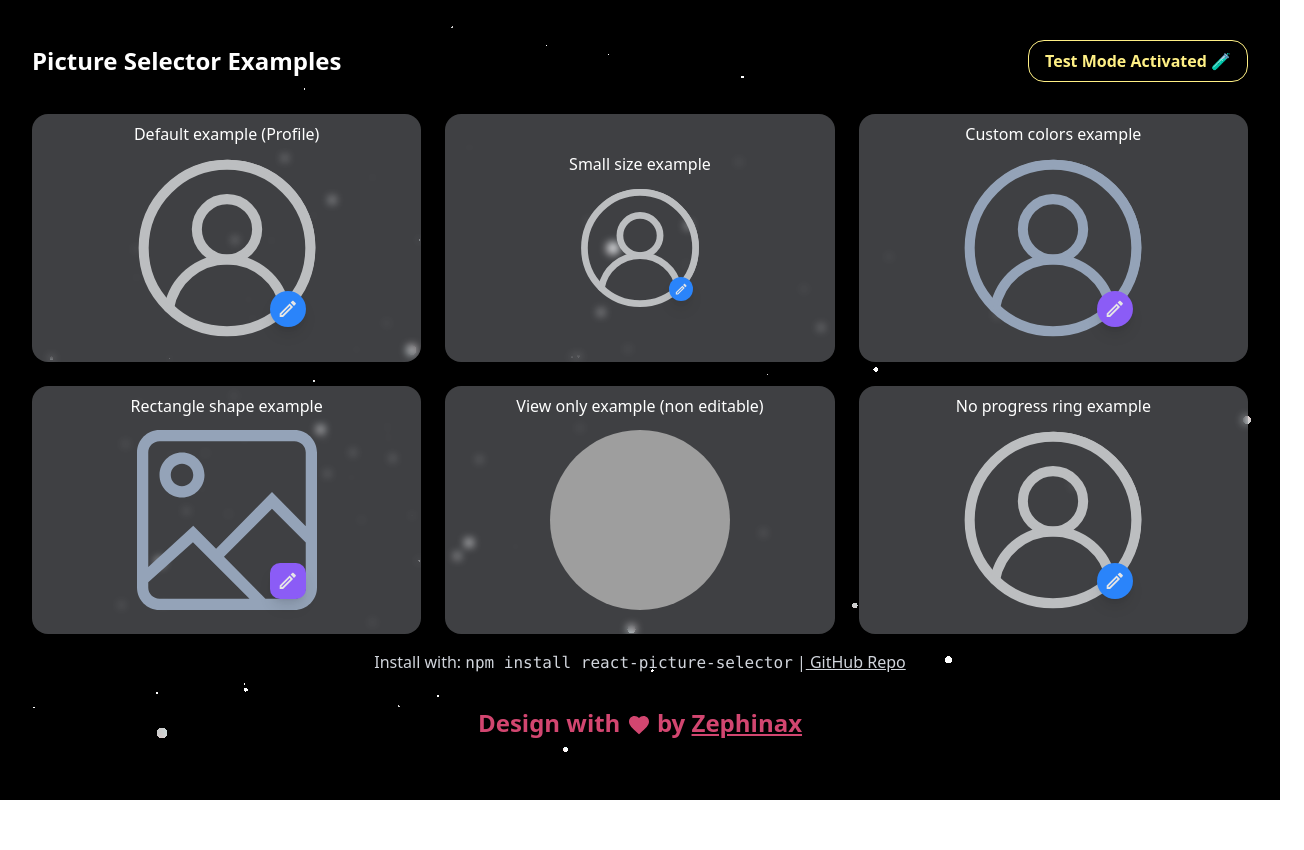
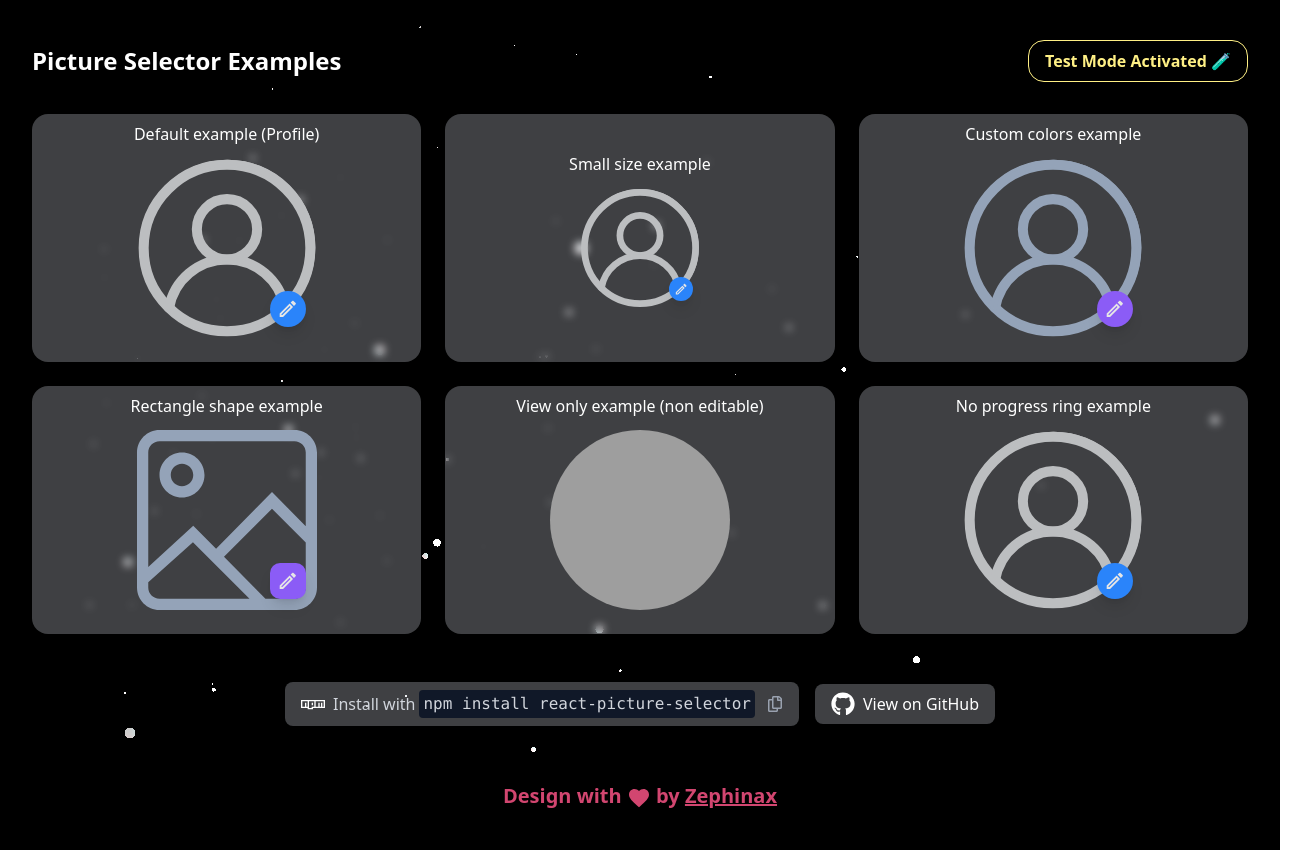
Before and after one commit to Zephinax/react-picture-selector, a React (Vite) app: page / in a window 1280 px wide. Shown: the whole page, 1304 px wide, since content can reach past the window. Before the commit the page ends 800 px from the top, so only its background shows below. Built offline with nearby package versions, Linux system fonts and the light colour scheme; grey boxes are pictures that could not be loaded.

Commit message:
fix some problems in the app

```diff
--- a/src/App.tsx
+++ b/src/App.tsx
@@ -1,20 +1,12 @@
-import React from "react";
+import React, { useState } from "react";
 import PictureSelector from "./components/pictureSelector/PictureSelector";
 import Particles from "./components/Particles";
 import Card from "./components/Card";
+import { FaCheck, FaGithub, FaNpm, FaRegCopy } from "react-icons/fa";
 
 const App: React.FC = () => {
-  const handleImageChange = (newImageUrl: string) => {
-    console.log("Selected image URL:", newImageUrl);
-    // You can send the URL to the server or manage state here
-  };
+  const [copied, setCopied] = useState(false);
 
-  const handleDelete = () => {
-    console.log("Image deleted");
-    // Operations after image deletion
-  };
-
-  // Custom color palette
   const customColors = {
     primary: "#8B5CF6", // Purple
     error: "#F43F5E", // Pink
@@ -24,11 +16,21 @@ const App: React.FC = () => {
     textDisabled: "#e6e6e6",
   };
 
+  const handleImageChange = (newImageUrl: string) => {
+    console.log("Selected image URL:", newImageUrl);
+  };
+
+  const handleCopy = () => {
+    navigator.clipboard.writeText("npm install react-picture-selector");
+    setCopied(true);
+    setTimeout(() => setCopied(false), 1500); // پیام 1.5 ثانیه نمایش داده می‌شود
+  };
+
   return (
-    <div className="min-h-screen w-screen  p-6 bg-black">
+    <div className="min-h-screen w-screen max-w-screen overflow-x-hidden p-6 bg-black">
       <div
         style={{ width: "100%", height: "100vh", position: "absolute" }}
-        className="top-0"
+        className="top-0 max-w-[95vw]"
       >
         <Particles
           particleColors={["#ffffff", "#ffffff"]}
@@ -129,17 +131,42 @@ const App: React.FC = () => {
             />
           </Card>
         </div>
-        <p className="text-center my-4 text-gray-300">
-          Install with: <code>npm install react-picture-selector</code> |
+
+        <div className="flex flex-col md:flex-row items-center justify-center my-6 gap-4 text-gray-300">
+          <div className="flex flex-col md:flex-row items-center justify-center my-6 gap-4 text-gray-300">
+            <div
+              onClick={handleCopy}
+              className="flex items-center gap-2 bg-gray-300/30 px-4 py-2 rounded-lg shadow-md hover:shadow-lg transition-shadow cursor-pointer select-none relative"
+              title="Click to copy"
+            >
+              <FaNpm className="w-6 h-6 text-white" />
+              <span className="flex items-center gap-1">
+                Install with{" "}
+                <code className="bg-gray-900 px-1 py-0.5 rounded">
+                  npm install react-picture-selector
+                </code>
+                {copied ? (
+                  <FaCheck className="w-4 h-4 text-green-600 ml-2 transition-transform" />
+                ) : (
+                  <FaRegCopy className="w-4 h-4 text-gray-400 ml-2" />
+                )}
+              </span>
+            </div>
+          </div>
+
+          {/* لینک GitHub */}
           <a
             href="https://github.com/Zephinax/PictureSelector"
-            className="underline"
+            target="_blank"
+            rel="noopener noreferrer"
+            className="flex items-center gap-2 bg-gray-300/30 px-4 py-2 rounded-lg shadow-md hover:shadow-lg transition-shadow hover:bg-gray-700 text-white"
           >
-            {" "}
-            GitHub Repo
+            <FaGithub className="w-6 h-6 text-white" />
+            <span>View on GitHub</span>
           </a>
-        </p>
-        <h2 className="text-2xl text-[#d24670] font-bold text-center mt-8">
+        </div>
+
+        <h2 className="text-xl text-[#d24670] font-bold text-center mt-8">
           Design with{" "}
           <svg
             xmlns="http://www.w3.org/2000/svg"
```
